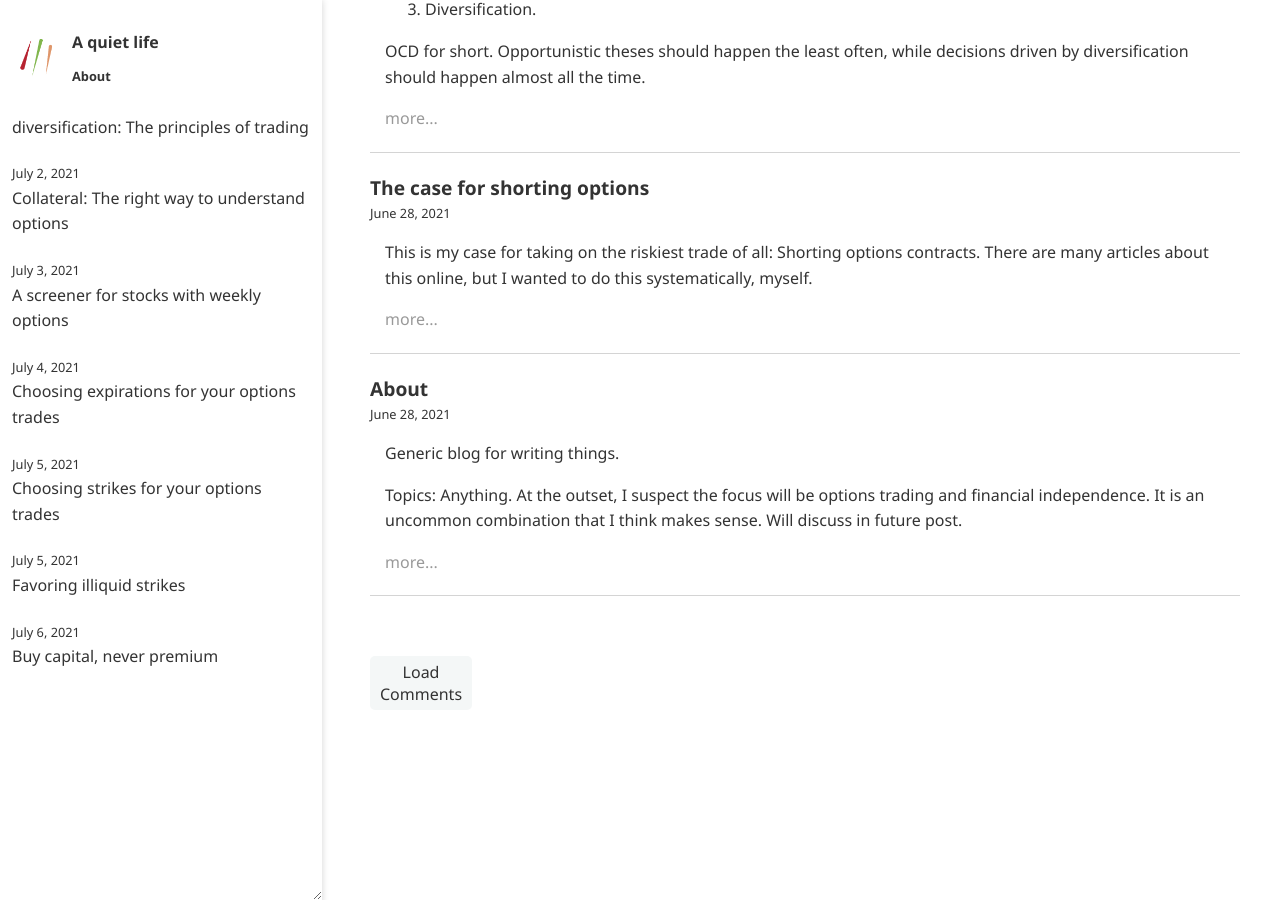
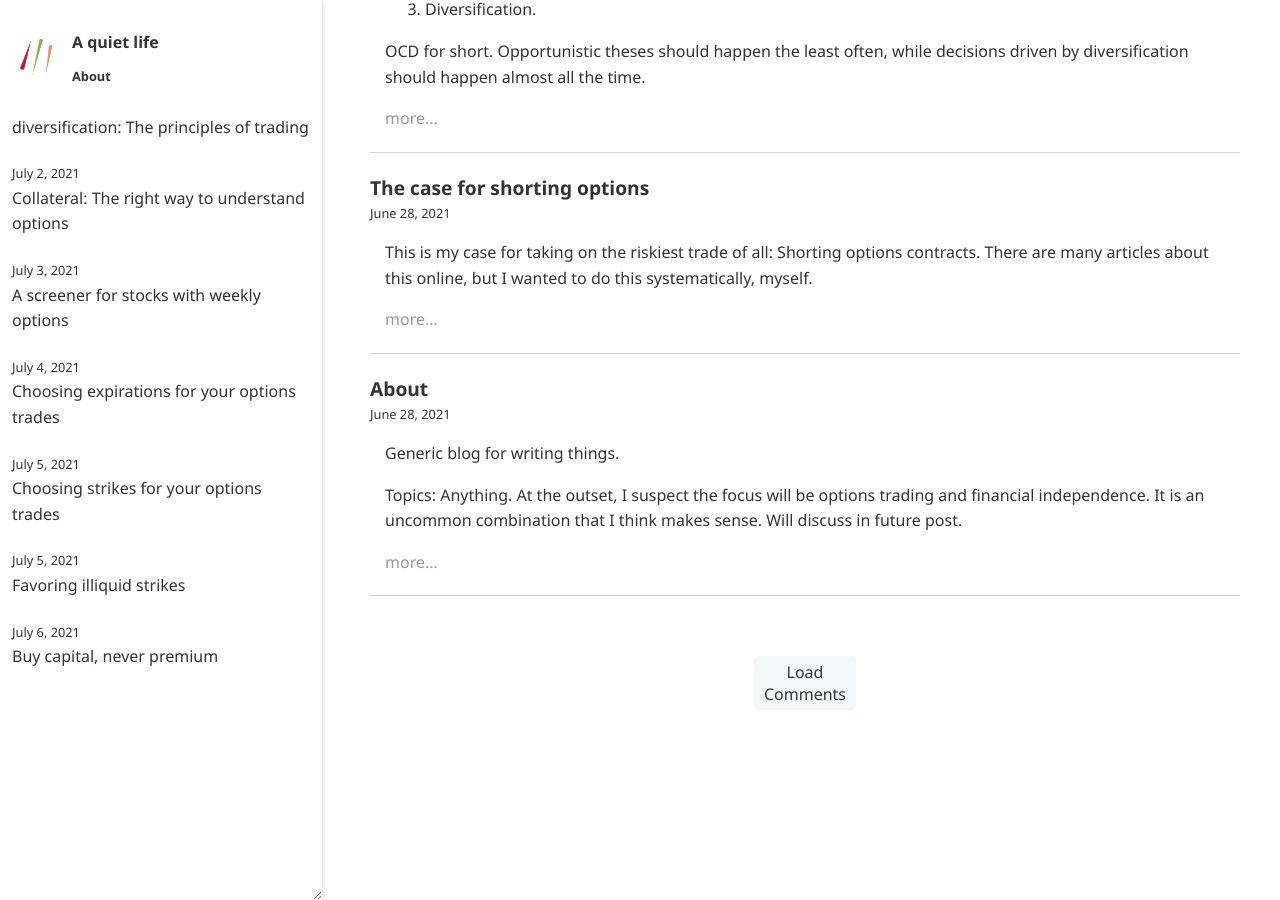
Before and after one commit to ansyblenetwork/aquietlife, a Jekyll site: the page built from index.html, in a window 1280 px wide and 900 px high, scrolled down 2380 px. Built offline with Jekyll 4.4.1, drawn with Linux system fonts in a browser that asks for light colours; before the commit the page ends 3130 px from its top, so only the background shows below that.

Commit message:
Update page.html

```diff
--- a/_layouts/page.html
+++ b/_layouts/page.html
@@ -64,7 +64,7 @@
 			{{ content }}
 		</div>
 
-		<button onclick="loadComments(this)" style="width:min-content; margin:top:100px auto;">Load Comments</button>
+		<button onclick="loadComments(this)" style="width:min-content; margin-bottom:150px; margin-left: auto; margin-right:auto;">Load Comments</button>
 		<div id="comment"></div>
 	</div>
 
```
